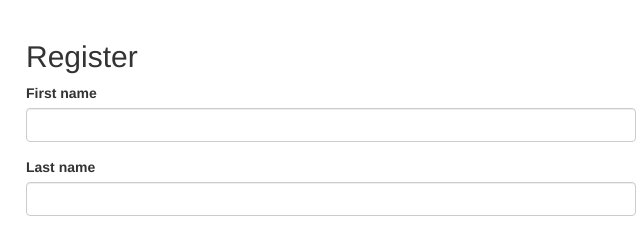
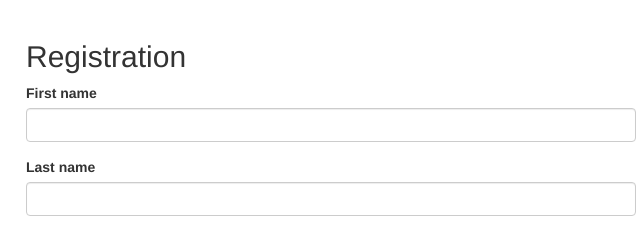
Before and after one commit to HillsboroughEducation/ClassroomGrants, a website: page public/index.html at #!/register in a window 1280 px wide. Shown: the top 228 px of the page, 309-949 px from the left. Drawn offline with nearby package versions, Linux system fonts and the light colour scheme.

Commit message:
Test commit to dev

```diff
--- a/public/app/register/register-partial.html
+++ b/public/app/register/register-partial.html
@@ -1,5 +1,5 @@
 <div class="col-md-6 col-md-offset-3">
-    <h2>Register</h2>
+    <h2>Registration</h2>
     <div ng-show="vm.error" class="alert alert-danger">{{vm.error}}</div>
     <form name="form" ng-submit="register(user)" role="form" novalidate>
         <div class="form-group" ng-class="{ 'has-error': form.firstName.$dirty && form.firstName.$error.required }">
```
